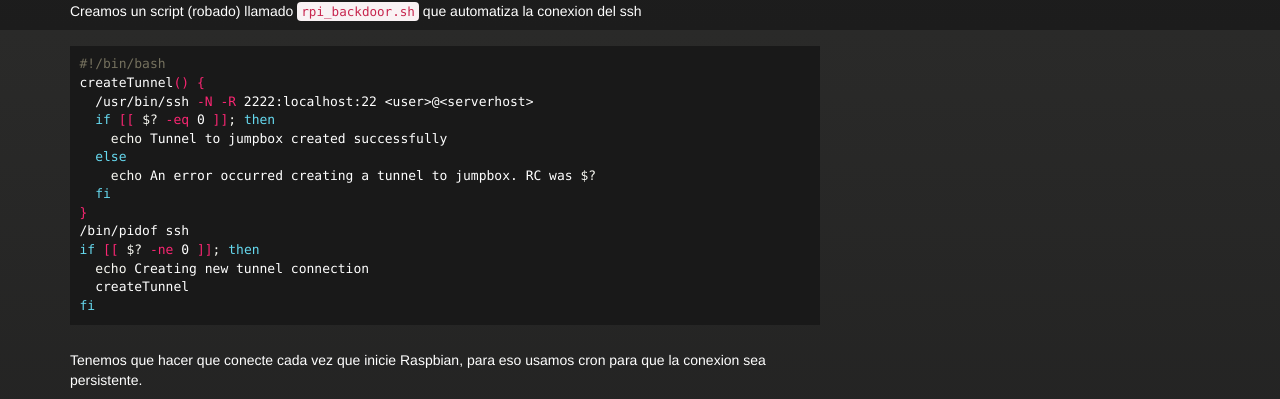
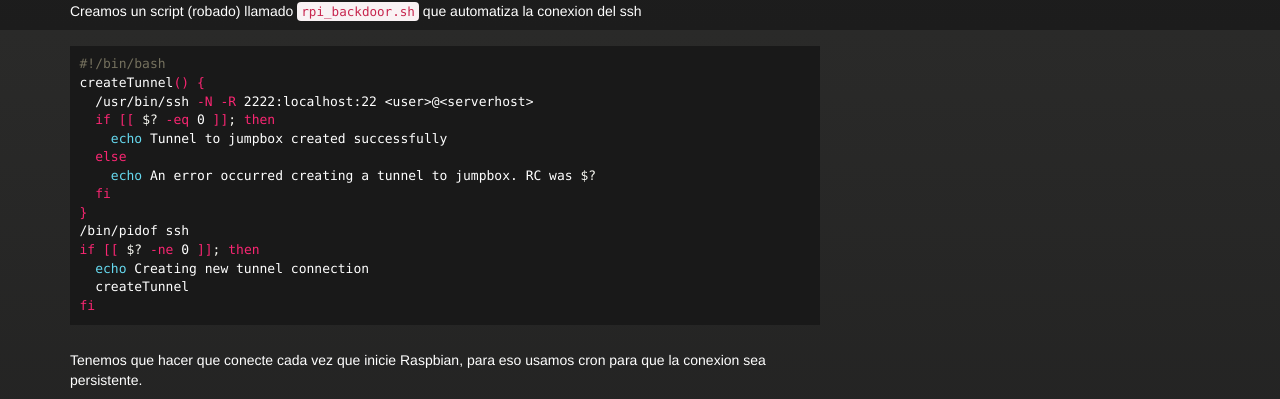
Before and after one commit to pvallejos/pvallejos.github.io, a Jekyll site: the page built from _posts/2016-10-30-Raspberry-Physical-Backdoor.md, in a window 1280 px wide and 1400 px high, scrolled down 284 px. Shown: the part 586-985 px from the top of the window. Built offline with Jekyll 4.4.1, drawn with Linux system fonts in a browser that asks for light colours; nearby versions of some CDN libraries; comment, search, counter and statistics services are not loaded.

Commit message:
Update vay3t.css

```diff
--- a/assets/css/vay3t.css
+++ b/assets/css/vay3t.css
@@ -139,7 +139,7 @@ margin: 25px 0;
 .highlight .hll { background-color: #272822; }
 .highlight .c { color: #75715e } /* Comment */
 .highlight .err { color: #960050; background-color: #1e0010 } /* Error */
-.highlight .k { color: #66d9ef } /* Keyword */
+.highlight .k { color: #f92672 } /* Keyword */
 .highlight .l { color: #ae81ff } /* Literal */
 .highlight .n { color: #f8f8f2 } /* Name */
 .highlight .o { color: #f92672 } /* Operator */
@@ -160,7 +160,7 @@ margin: 25px 0;
 .highlight .m { color: #ae81ff } /* Literal.Number */
 .highlight .s { color: #e6db74 } /* Literal.String */
 .highlight .na { color: #a6e22e } /* Name.Attribute */
-.highlight .nb { color: #f8f8f2 } /* Name.Builtin */
+.highlight .nb { color: #66d9ef } /* Name.Builtin */
 .highlight .nc { color: #a6e22e } /* Name.Class */
 .highlight .no { color: #66d9ef } /* Name.Constant */
 .highlight .nd { color: #a6e22e } /* Name.Decorator */
```
